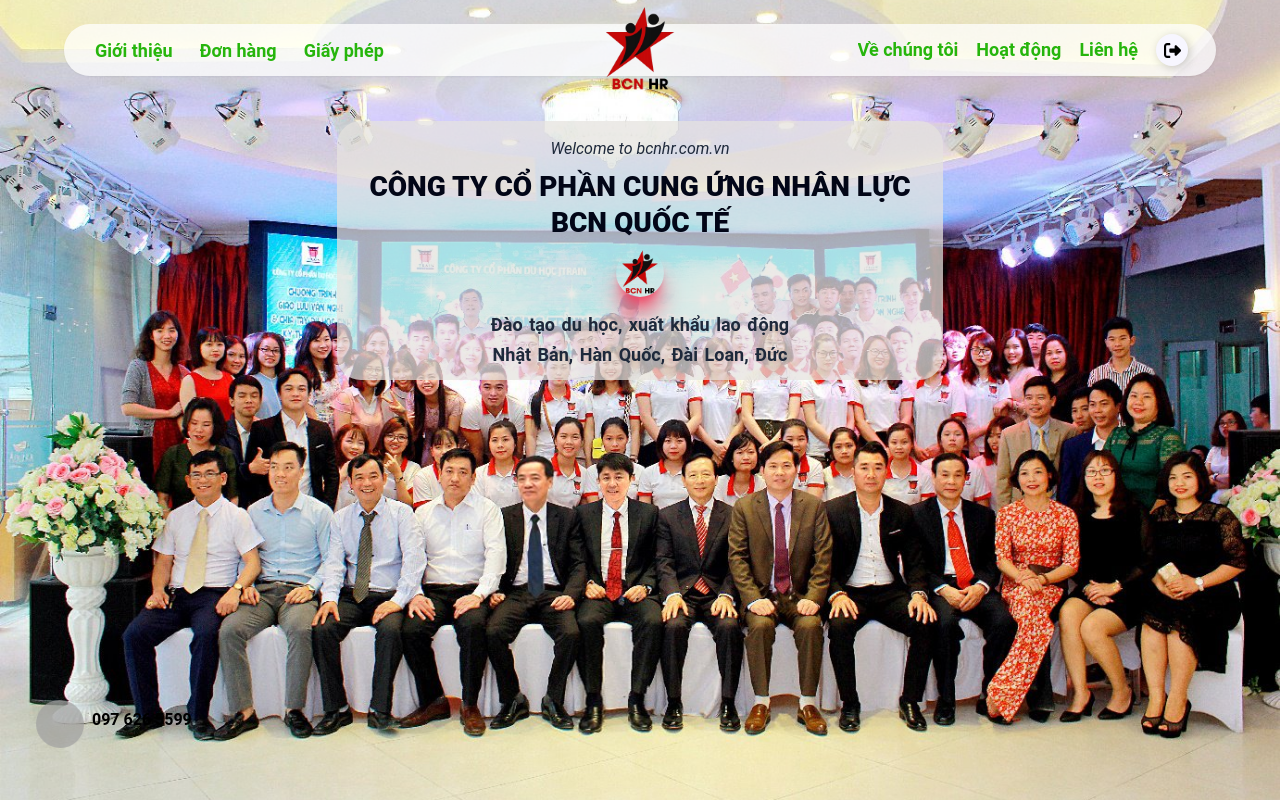
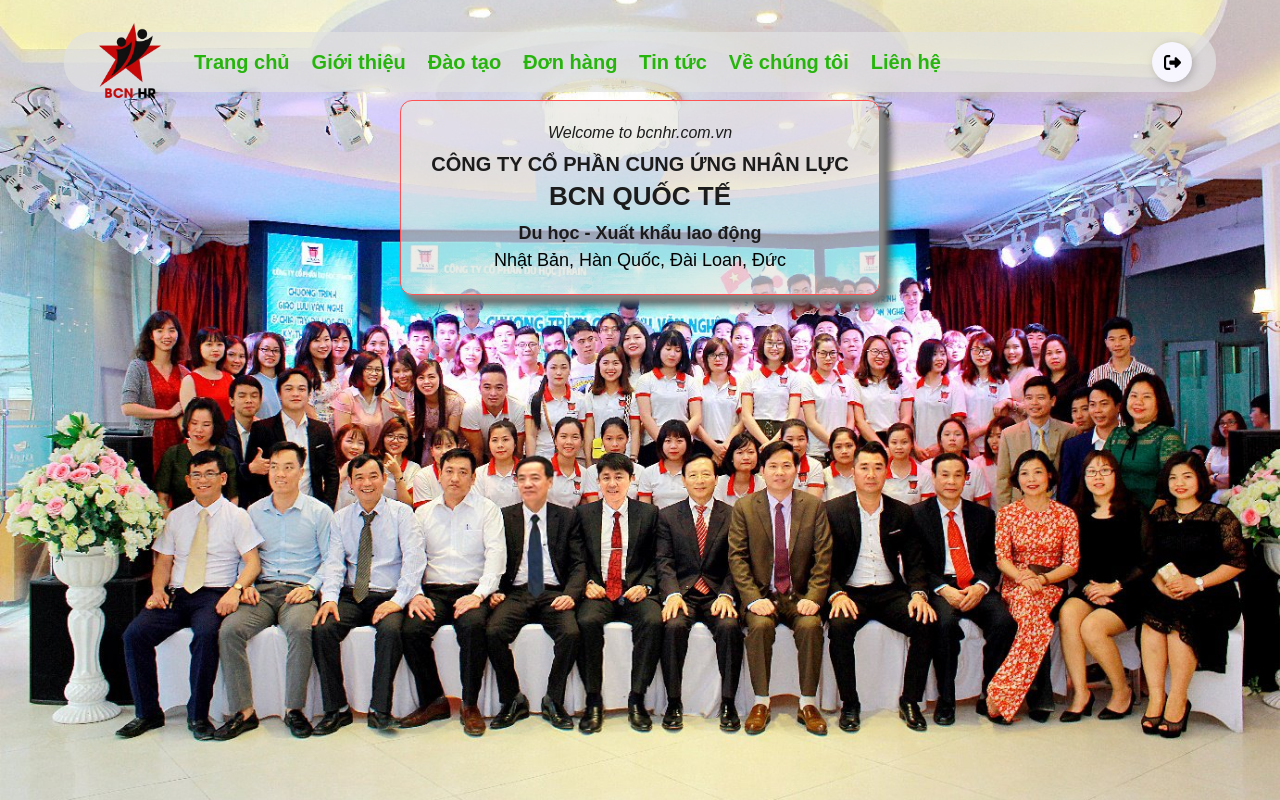
Before and after one commit to khoai000/reactjs-app, a React (Create React App) app: page / in a window 1280 px wide. Shown: the top 800 px of the page. Built offline with nearby package versions, Linux system fonts and the light colour scheme; grey boxes are pictures that could not be loaded.

Commit message:
update 11122023

```diff
--- a/src/App.jsx
+++ b/src/App.jsx
@@ -17,16 +17,16 @@
         <Header />
       </div>
       <Banner />
-      <About />
-      <Order />
-      <BusinessLicense />
-      <CompanyInfo />
-      <CompanyResult />
-      <CustomerReview />
-      <Footer />
-      <div className="fixed left-0   bottom-0 2xl:bottom-20 z-[9999]">
+      {/* <About /> */}
+      {/* <Order /> */}
+      {/* <BusinessLicense /> */}
+      {/* <CompanyInfo /> */}
+      {/* <CompanyResult /> */}
+      {/* <CustomerReview /> */}
+      {/* <Footer /> */}
+      {/* <div className="fixed left-0   bottom-0 2xl:bottom-20 z-[9999]">
         <Contact />
-      </div>
+      </div> */}
     </>
   );
 }
--- a/src/commons/components/banner/Banner.jsx
+++ b/src/commons/components/banner/Banner.jsx
@@ -1,38 +1,18 @@
 import React from "react";
 import "./banner.css";
-import logo from "../../assets/Logo_BCN.png";
 
 const Banner = () => {
   return (
-    <div className="bg-header flex items-center justify-center background_cover">
-      <div className=" flex items-center justify-center z-10 -mt-[400px]">
-        <div class="bg-content rounded-3xl  py-10">
-          <p class="text-2xl mb-4 italic text-slate-800">
-            Welcome to bcnhr.com.vn
-          </p>
+    <div className="background_cover">
+      <div className="bg-content">
+        <p className="line-text1">Welcome to bcnhr.com.vn</p>
 
-          <h1 className="text-slate-950 text-5xl">
-            CÔNG TY CỔ PHẦN CUNG ỨNG NHÂN LỰC
-          </h1>
-          <h1 className="text-6xl text-slate-950 mt-4">BCN QUỐC TẾ</h1>
+        <h1 className="line-text2">CÔNG TY CỔ PHẦN CUNG ỨNG NHÂN LỰC</h1>
+        <h2 className="line-text3">BCN QUỐC TẾ</h2>
 
-          <div className="flex justify-center mt-3">
-            <img
-              src={logo}
-              alt="logo"
-              className="h-24 w-24 shadow-rose-500 shadow-xl rounded-full"
-            />
-          </div>
-          <div class="text-bottom text-slate-800 text-2xl font-medium mt-3">
-            Đào tạo du học, xuất khẩu lao động
-          </div>
-          <div class="text-bottom text-slate-800 text-[27px] font-medium">
-            Nhật Bản, Hàn Quốc, Đài Loan, Đức
-          </div>
-        </div>
+        <div className="line-text4">Du học - Xuất khẩu lao động</div>
+        <div className="line-text5">Nhật Bản, Hàn Quốc, Đài Loan, Đức</div>
       </div>
-
-      {/* <div class="hero-slides"></div> */}
     </div>
   );
 };
--- a/src/commons/components/banner/banner.css
+++ b/src/commons/components/banner/banner.css
@@ -1,23 +1,7 @@
-.bg-header {
-  /* background-color: white; */
-  position: relative;
-  overflow: hidden;
-  text-align: center;
-  /* height: 100vh; */
-  width: 100%;
+@media (min-width: 1536px) {
 }
 
-h1 {
-  font-weight: 800;
-  color: white;
-}
-
-.bg-content {
-  height: max-content;
-  background: rgba(231, 228, 223, 0.725);
-  padding: 28px;
-}
-
+@media (min-width: 1280px) and (max-width: 1535px) {
   .background_cover {
     background-image: url("/src/commons/images/cty.jpg");
     background-size: cover; /* Đảm bảo hình ảnh sẽ che phủ toàn bộ background */
@@ -25,47 +9,57 @@
     background-repeat: no-repeat; /* Không lặp lại hình ảnh */
     height: 100vh; /* Đặt chiều cao bằng chiều cao của viewport */
     display: flex;
-  width: 100% !important;
+    width: 100%;
     justify-content: center;
-  align-items: center;
-  color: #ffffff; /* Màu chữ trắng hoặc màu khác tùy chọn */
+    /* align-items: center; */
     text-align: center;
   }
 
-@media only screen and (max-width: 1366px) {
-  .bg-header {
-    width: 100% !important;
-  }
-  p {
-    font-size: 14px !important;
-    margin-bottom: 8px !important;
-  }
-  h1 {
-    font-size: 28px !important;
-    margin-top: 8px !important;
-  }
   .bg-content {
     height: max-content;
-    padding: 12px 32px;
-    margin-top: 100px !important;
+    background: rgba(231, 228, 223, 0.675);
+    padding: 20px 30px;
+    border: 1px solid #ff5252;
+    border-radius: 12px;
+    margin-top: 100px;
+    box-shadow: 5px 5px 5px #888888, 10px 10px 10px #555555;
   }
-  img {
-    height: 56px !important;
-    width: 56px !important;
-    margin: 0px 8px !important;
+
+  .line-text1,
+  .line-text2,
+  .line-text3,
+  .line-text4 {
+    color: rgb(28, 28, 28);
   }
-  .bg-content div {
-    font-size: 18px !important;
+
+  .line-text1 {
+    font-style: italic;
+    font-size: 16px;
   }
-  .text-bottom {
-    font-size: 12px;
-    word-spacing: 2px;
+
+  .line-text2 {
+    margin-top: 4px;
+    font-size: 20px;
     font-weight: 600;
+  }
+
+  .line-text3 {
+    font-size: 26px;
+    font-weight: 700;
+    margin-top: -2px;
+  }
+  .line-text4 {
+    margin-top: 4px;
+    font-size: 18px;
+    font-weight: 600;
+  }
+  .line-text5 {
+    font-size: 18px;
   }
 }
 
-@media screen and (max-width: 600px) {
-  .header-wrap {
-    display: none;
+@media (min-width: 1024px) and (max-width: 1279px) {
 }
+
+@media (min-width: 768px) and (max-width: 1023px) {
 }
--- a/src/commons/components/company-info/company_info.css
+++ b/src/commons/components/company-info/company_info.css
@@ -230,11 +230,11 @@
   color: var(--color);
 }
 
-img {
+/* img {
   border-radius: 24px;
   width: 1024px;
   margin-bottom: 32px;
-}
+} */
 
 @media only screen and (max-width: 1366px) {
   .info-wrap h1 {
--- a/src/commons/components/customer-review/customer-review.css
+++ b/src/commons/components/customer-review/customer-review.css
@@ -36,32 +36,3 @@
     background-position: 200% center;
   }
 }
-
-@media only screen and (max-width: 1366px) {
-  .bg-avt {
-    width: 48px !important;
-    height: 48px !important;
-    display: flex;
-    justify-content: center;
-    align-items: center;
-  }
-
-  img {
-    width: 48px !important;
-    height: 48px !important;
-  }
-
-  h6 {
-    font-size: 18px !important;
-  }
-  p {
-    font-size: 16px !important;
-    /* margin-top: px !important; */
-  }
-}
-
-@media screen and (max-width: 600px) {
-  .header-wrap {
-    display: none;
-  }
-}
--- a/src/commons/components/header/Header.jsx
+++ b/src/commons/components/header/Header.jsx
@@ -5,62 +5,41 @@
 const Header = () => {
   return (
     <div className="header-wrap">
-      <header class="w-full text-gray-700 rounded-full shadow-sm body-font">
-        <div class="container flex flex-col flex-wrap items-center px-1 py-3 mx-auto md:flex-row">
-          <nav class="flex flex-wrap items-center lg:w-2/5 md:ml-auto">
-            <a
-              href="#about"
-              class="mr-6 font-semibold hover:text-gray-900 glow-on-hover"
-            >
+      <nav className="">
+        <a className="logo  ">
+          <img src={logo} className="logo" />
+        </a>
+        <a href="#about" className="glow-on-hover">
+          Trang chủ
+        </a>
+        <a href="#about" className="glow-on-hover">
           Giới thiệu
         </a>
-            <a
-              href="#order"
-              class="mr-6 font-semibold hover:text-gray-900 glow-on-hover"
-            >
+        <a href="#license" className="glow-on-hover">
+          Đào tạo
+        </a>
+        <a href="#order" className=" glow-on-hover">
           Đơn hàng
         </a>
-            <a
-              href="#license"
-              class="font-semibold hover:text-gray-900 glow-on-hover"
-            >
-              Giấy phép
+        <a href="#activity" className="glow-on-hover ">
+          Tin tức
+        </a>
+        <a href="#info" className="glow-on-hover ">
+          Về chúng tôi
+        </a>
+        <a href="#footer" className="glow-on-hover">
+          Liên hệ
         </a>
       </nav>
-          <a class="logo flex items-center order-first mb-4 lg:order-none lg:w-1/5 lg:items-center lg:justify-center md:mb-0">
-            <img src={logo} alt="logo" className="h-14 w-14" />
-          </a>
-          <div class="link-right inline-flex items-center h-full ml-5 lg:w-2/5 lg:justify-end lg:ml-0">
-            <a
-              href="#info"
-              class="mr-6 font-semibold hover:text-gray-900 glow-on-hover text-2xl"
-            >
-              Về chúng tôi
-            </a>
-            <a
-              href="#activity"
-              class="mr-6 font-semibold hover:text-gray-900 glow-on-hover text-2xl"
-            >
-              Hoạt động
-            </a>
-            <a
-              href="#footer"
-              class="mr-6 font-semibold hover:text-gray-900 glow-on-hover text-2xl"
-            >
-              Liên hệ
-            </a>
-            <button class="Btn">
-              <div class="sign">
+      <button className="Btn">
+        <div className="sign">
           <svg viewBox="0 0 512 512">
             <path d="M377.9 105.9L500.7 228.7c7.2 7.2 11.3 17.1 11.3 27.3s-4.1 20.1-11.3 27.3L377.9 406.1c-6.4 6.4-15 9.9-24 9.9c-18.7 0-33.9-15.2-33.9-33.9l0-62.1-128 0c-17.7 0-32-14.3-32-32l0-64c0-17.7 14.3-32 32-32l128 0 0-62.1c0-18.7 15.2-33.9 33.9-33.9c9 0 17.6 3.6 24 9.9zM160 96L96 96c-17.7 0-32 14.3-32 32l0 256c0 17.7 14.3 32 32 32l64 0c17.7 0 32 14.3 32 32s-14.3 32-32 32l-64 0c-53 0-96-43-96-96L0 128C0 75 43 32 96 32l64 0c17.7 0 32 14.3 32 32s-14.3 32-32 32z"></path>
           </svg>
         </div>
 
-              <div class="text">Admin</div>
+        <div className="text">Admin</div>
       </button>
-          </div>
-        </div>
-      </header>
     </div>
   );
 };
--- a/src/commons/components/header/header.css
+++ b/src/commons/components/header/header.css
@@ -1,28 +1,33 @@
+@media (min-width: 1536px) {
   .header-wrap {
     width: 90%;
-  margin: 0 auto;
-  position: sticky !important;
-  border-radius: 12px;
+    height: 80px;
+    margin: 4vh auto;
+    border-radius: 28px;
     z-index: 9999;
+    background: rgba(225, 225, 225, 0.7);
+    display: flex;
+    flex-direction: row;
+    justify-content: space-between;
+    align-items: center;
+    padding: 8px 32px;
   }
 
-header {
-  position: absolute;
-  top: 24px;
-  background-color: rgba(255, 255, 255, 0.75);
+  nav {
+    display: flex;
+    flex-direction: row;
+    align-items: center;
   }
 
-nav a {
-  font-size: 24px;
-  margin-left: 6px;
-}
-
-nav div a {
-  font-size: 24px;
-  margin-right: 6px;
+  .logo {
+    width: 108px;
+    height: 108px;
   }
 
   .glow-on-hover {
+    width: max-content;
+    font-size: 28px;
+    margin-left: 24px;
     background-image: linear-gradient(
       to right,
       #cb0000 25%,
@@ -60,11 +65,139 @@
     width: 100%;
   }
 
-.logo img {
+  .Btn {
+    display: flex;
+    align-items: center;
+    justify-content: flex-start;
+    width: 60px;
+    height: 60px;
+    border: none;
+    border-radius: 50%;
+    cursor: pointer;
+    position: relative;
+    overflow: hidden;
+    transition-duration: 0.3s;
+    box-shadow: 3px 3px 10px rgba(0, 0, 0, 0.199);
+    background-color: #f7f6ff;
+  }
+
+  /* plus sign */
+  .sign {
+    width: 100%;
+    transition-duration: 0.3s;
+    display: flex;
+    align-items: center;
+    justify-content: center;
+  }
+
+  .sign svg {
+    width: 24px;
+  }
+
+  .sign svg path {
+    fill: black;
+  }
+  /* text */
+  .text {
     position: absolute;
-  min-width: 120px;
-  height: 120px;
-  margin-bottom: -1px;
+    right: 0%;
+    width: 0%;
+    opacity: 0;
+    color: black;
+    font-size: 24px;
+    font-weight: 600;
+    transition-duration: 0.3s;
+  }
+  /* hover effect on button width */
+  .Btn:hover {
+    width: 125px;
+    border-radius: 40px;
+    transition-duration: 0.3s;
+  }
+
+  .Btn:hover .sign {
+    width: 30%;
+    transition-duration: 0.3s;
+    padding-left: 20px;
+  }
+  /* hover effect button's text */
+  .Btn:hover .text {
+    opacity: 1;
+    width: 70%;
+    transition-duration: 0.3s;
+    padding-right: 10px;
+  }
+  /* button click effect*/
+  .Btn:active {
+    transform: translate(2px, 2px);
+  }
+}
+
+@media (min-width: 1280px) and (max-width: 1535px) {
+  .header-wrap {
+    width: 90%;
+    height: 60px;
+    margin: 4vh auto;
+    border-radius: 28px;
+    z-index: 9999;
+    background: rgba(225, 225, 225, 0.7);
+    display: flex;
+    flex-direction: row;
+    justify-content: space-between;
+    align-items: center;
+    padding: 8px 24px;
+  }
+
+  nav {
+    display: flex;
+    flex-direction: row;
+    align-items: center;
+  }
+
+  .logo {
+    width: 84px;
+    height: 84px;
+  }
+
+  .glow-on-hover {
+    width: max-content;
+    font-size: 20px;
+    margin-left: 22px;
+    background-image: linear-gradient(
+      to right,
+      #cb0000 25%,
+      #cb0000 50%,
+      #26b50c 50%
+    );
+    background-size: 200% 100%;
+    background-position: -100%;
+    display: inline-block;
+    /* padding: 5px 0; */
+    position: relative;
+    -webkit-background-clip: text;
+    -webkit-text-fill-color: transparent;
+    transition: all 0.3s ease-in-out;
+    font-weight: 700 !important;
+  }
+
+  .glow-on-hover:before {
+    content: "";
+    background: #cb0000;
+    display: block;
+    position: absolute;
+    bottom: -3px;
+    left: 0;
+    width: 0;
+    height: 3px;
+    transition: all 0.3s ease-in-out;
+  }
+
+  .glow-on-hover:hover {
+    background-position: 0;
+  }
+
+  .glow-on-hover:hover::before {
+    width: 100%;
   }
 
   .Btn {
@@ -106,7 +239,7 @@
     width: 0%;
     opacity: 0;
     color: black;
-  font-size: 1.2em;
+    font-size: 18px;
     font-weight: 600;
     transition-duration: 0.3s;
   }
@@ -133,49 +266,142 @@
   .Btn:active {
     transform: translate(2px, 2px);
   }
+}
 
-@media only screen and (max-width: 1366px) {
-  header {
-    padding: 0px;
-  }
-  header div:first-child {
-    padding: 10px 0px;
-  }
-  nav a {
-    font-size: 18px !important;
-    margin-left: 3px;
+@media (min-width: 1024px) and (max-width: 1279px) {
+  header-wrap {
+    width: 90%;
+    height: 60px;
+    margin: 4vh auto;
+    border-radius: 28px;
+    z-index: 9999;
+    background: rgba(225, 225, 225, 0.7);
+    display: flex;
+    flex-direction: row;
+    justify-content: space-between;
+    align-items: center;
+    padding: 8px 24px;
   }
 
   nav {
-    padding-left: 28px;
+    display: flex;
+    flex-direction: row;
+    align-items: center;
   }
 
-  .link-right {
-    padding-right: 28px;
+  .logo {
+    width: 84px;
+    height: 84px;
   }
 
-  .link-right a {
-    font-size: 18px !important;
-    margin-right: 18px;
+  .glow-on-hover {
+    width: max-content;
+    font-size: 20px;
+    margin-left: 22px;
+    background-image: linear-gradient(
+      to right,
+      #cb0000 25%,
+      #cb0000 50%,
+      #26b50c 50%
+    );
+    background-size: 200% 100%;
+    background-position: -100%;
+    display: inline-block;
+    /* padding: 5px 0; */
+    position: relative;
+    -webkit-background-clip: text;
+    -webkit-text-fill-color: transparent;
+    transition: all 0.3s ease-in-out;
+    font-weight: 700 !important;
+  }
+
+  .glow-on-hover:before {
+    content: "";
+    background: #cb0000;
+    display: block;
+    position: absolute;
+    bottom: -3px;
+    left: 0;
+    width: 0;
+    height: 3px;
+    transition: all 0.3s ease-in-out;
+  }
+
+  .glow-on-hover:hover {
+    background-position: 0;
+  }
+
+  .glow-on-hover:hover::before {
+    width: 100%;
   }
 
   .Btn {
-    width: 32px;
-    height: 32px;
+    display: flex;
+    align-items: center;
+    justify-content: flex-start;
+    width: 40px;
+    height: 40px;
+    border: none;
+    border-radius: 50%;
+    cursor: pointer;
+    position: relative;
+    overflow: hidden;
+    transition-duration: 0.3s;
+    box-shadow: 2px 2px 10px rgba(0, 0, 0, 0.199);
+    background-color: #f7f6ff;
   }
 
-  .logo img {
-    min-width: 92px !important;
-    height: 92px !important;
+  /* plus sign */
+  .sign {
+    width: 100%;
+    transition-duration: 0.3s;
+    display: flex;
+    align-items: center;
+    justify-content: center;
   }
 
+  .sign svg {
+    width: 17px;
+  }
+
+  .sign svg path {
+    fill: black;
+  }
+  /* text */
   .text {
+    position: absolute;
+    right: 0%;
+    width: 0%;
+    opacity: 0;
+    color: black;
     font-size: 18px;
+    font-weight: 600;
+    transition-duration: 0.3s;
+  }
+  /* hover effect on button width */
+  .Btn:hover {
+    width: 125px;
+    border-radius: 40px;
+    transition-duration: 0.3s;
+  }
+
+  .Btn:hover .sign {
+    width: 30%;
+    transition-duration: 0.3s;
+    padding-left: 20px;
+  }
+  /* hover effect button's text */
+  .Btn:hover .text {
+    opacity: 1;
+    width: 70%;
+    transition-duration: 0.3s;
+    padding-right: 10px;
+  }
+  /* button click effect*/
+  .Btn:active {
+    transform: translate(2px, 2px);
   }
 }
 
-@media screen and (max-width: 600px) {
-  .header-wrap {
-    display: none;
+@media (min-width: 768px) and (max-width: 1023px) {
 }
-}
--- a/src/index.css
+++ b/src/index.css
@@ -2,45 +2,9 @@
 @tailwind components;
 @tailwind utilities;
 
-:root {
-  --white-color: #ffffff;
-  --primary-color: #bc6c25;
-  --secondary-color: #dda15e;
-  --section-bg-color: #b78752;
-  --custom-btn-bg-color: #bc6c25;
-  --custom-btn-bg-hover-color: #dda15e;
-  --dark-color: #000000;
-  --p-color: #717275;
-  --border-color: #7fffd4;
-  --link-hover-color: #e76f51;
-
-  --body-font-family: "Roboto";
-
-  --h1-font-size: 68px;
-  --h2-font-size: 46px;
-  --h3-font-size: 32px;
-  --h4-font-size: 28px;
-  --h5-font-size: 24px;
-  --h6-font-size: 22px;
-  --p-font-size: 20px;
-  --btn-font-size: 16px;
-  --form-btn-font-size: 18px;
-  --menu-font-size: 16px;
-
-  --border-radius-large: 100px;
-  --border-radius-medium: 20px;
-  --border-radius-small: 10px;
-
-  --font-weight-thin: 200;
-  --font-weight-light: 300;
-  --font-weight-normal: 400;
-  --font-weight-bold: 700;
-}
-
 * {
   /* background-color: var(--white-color); */
-  font-family: var(--body-font-family) !important;
-
+  font-family: Arial !important;
   margin: 0;
   padding: 0;
   border: 0;
@@ -57,23 +21,11 @@
 }
 
 body {
-  background-image: url("/src/commons/images/BNCHR/IMG_6775.JPG");
+  /* background-image: url("/src/commons/images/BNCHR/IMG_6775.JPG"); */
   background-size: cover;
   background-repeat: no-repeat;
   min-width: 100vh;
   background-position: center center;
-  background-attachment: fixed;
-  /* background-color: rgba(255, 255, 255, 0.3); */
+  /* background-attachment: fixed; */
+  background-color: rgba(255, 191, 255, 0.7);
 }
-
-@media only screen and (max-width: 1366px) {
-  html {
-    scroll-padding-top: 4.8rem !important;
-  }
-}
-
-@media screen and (max-width: 600px) {
-  .header-wrap {
-    display: none;
-  }
-}
```
Lines whose indentation alone changed are shown as unchanged.
